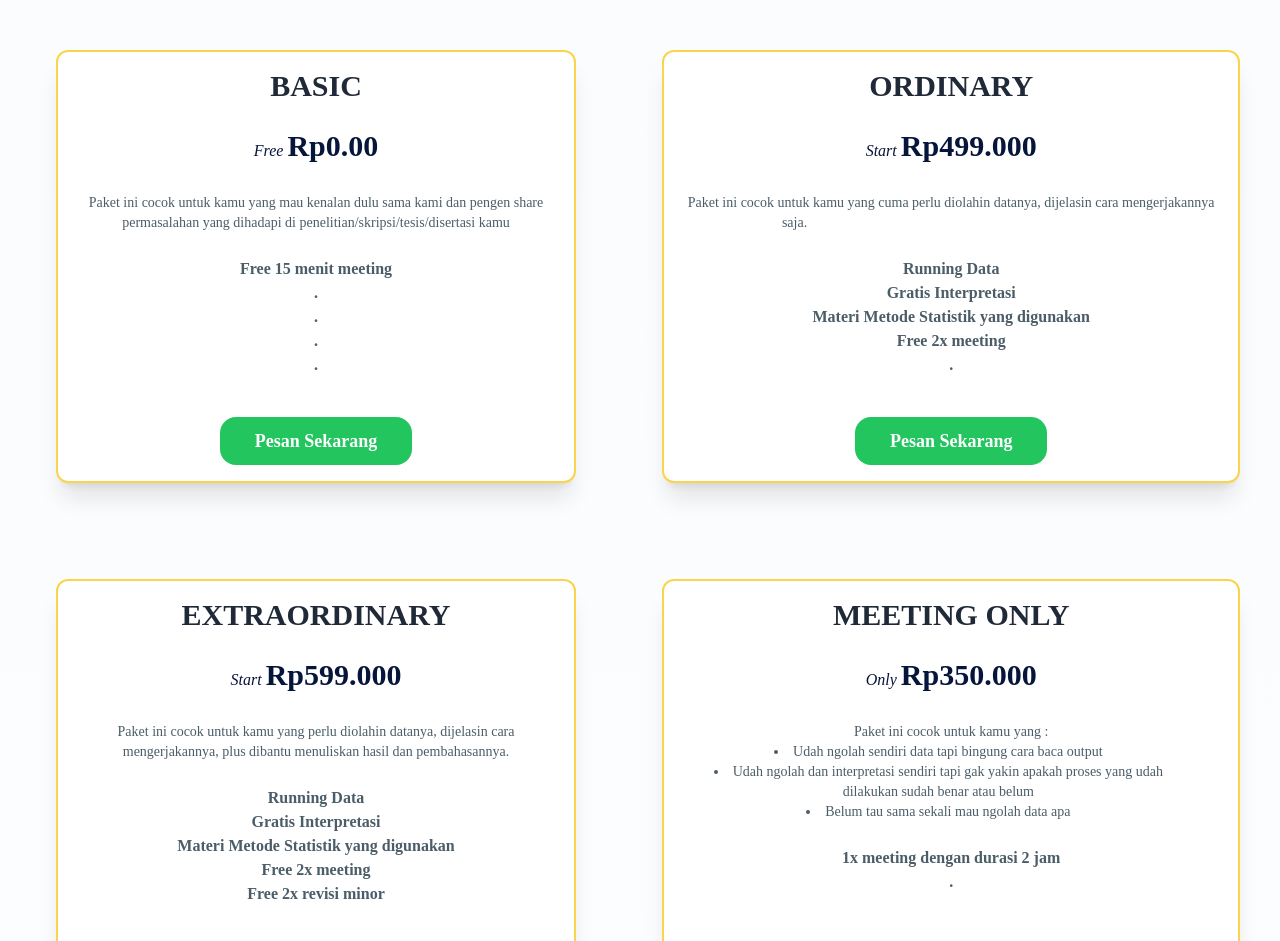
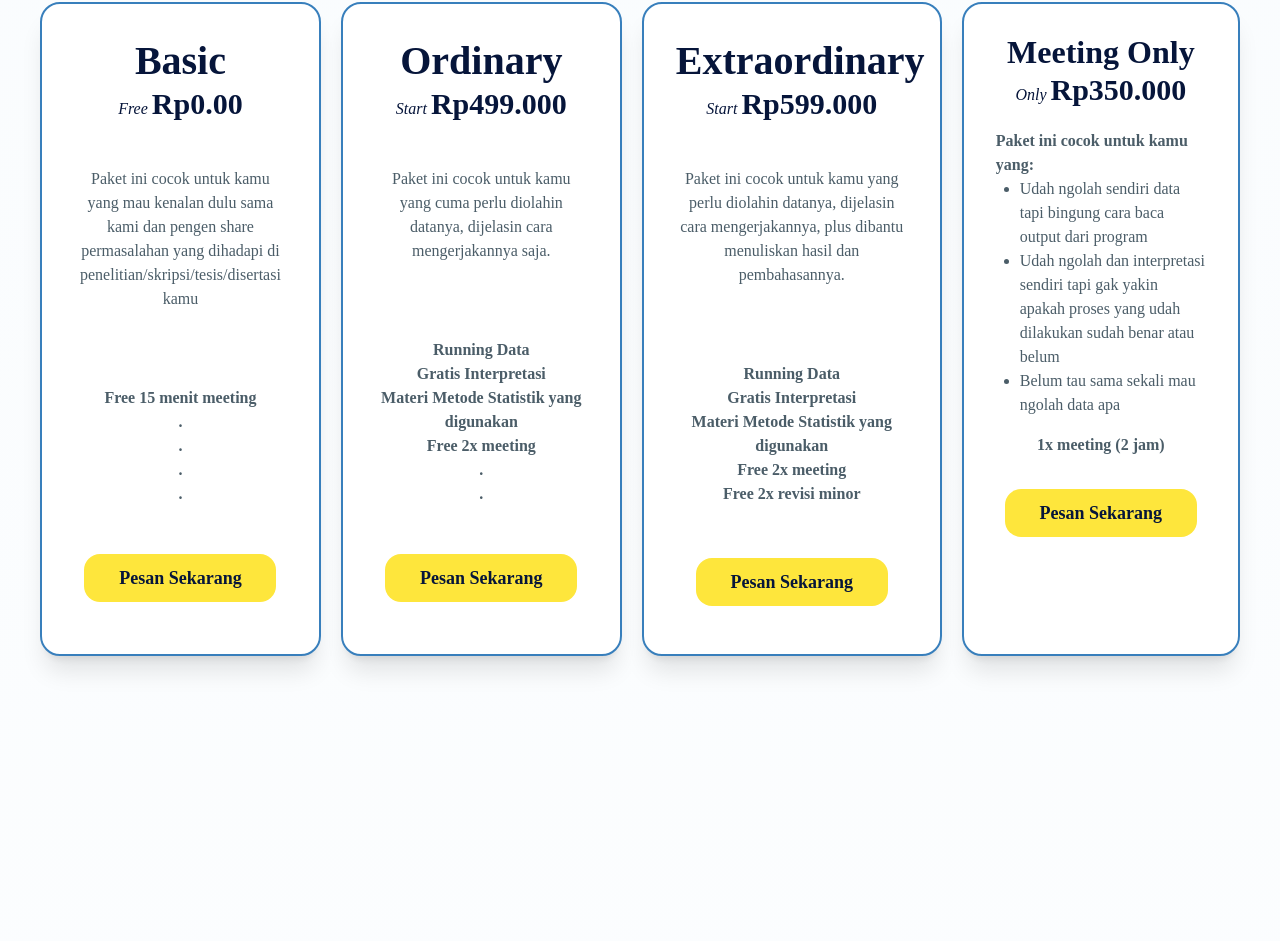
Before and after one commit to Farkhanariyasa/lanpage-ID, a React (Create React App) app: page / in a window 1280 px wide. Shown: the part 2855-3796 px from the top of the page. Built offline with nearby package versions, Linux system fonts and the light colour scheme; the HTML template or start-up script is replaced by a standard one.

Commit message:
pricing for desktop

```diff
--- a/src/components/PricingKonsultasi.js
+++ b/src/components/PricingKonsultasi.js
@@ -2,24 +2,16 @@ import React from "react";
 
 const PricingTutor = () => {
   return (
-    <div
-      class="flex-col xl:mb-[400px]"
-      data-aos="fade-down"
-      data-aos-delay="200"
-    >
-      <div class="flex flex-col sm:flex-row    ">
-        <div class="py-12 pr-12 pl-4  xl:w-[800px] ">
-          <div class="bg-white w-[115%] xl:w-[520px] border-amber-300 border-2 pt-4 rounded-xl space-y-6 overflow-hidden  transition-all duration-500 transform hover:-translate-y-6 hover:scale-105 shadow-xl hover:shadow-2xl cursor-pointer">
-            <div class="px-8 flex justify-center items-center">
-              <h4 class="text-3xl font-bold text-gray-800">BASIC</h4>
-            </div>
+    <div className="flex gap-x-[20px] xl:flex-row">
+      <div className="h-auto border-2 border-[#387fbc]  xl:w-[25%]  bg-white transition-all duration-500 transform xl:hover:-translate-y-6 hover:scale-10 shadow-xl hover:shadow-2xl cursor-pointer rounded-[20px] p-8 ">
+        <h2 className="h2 text-center">Basic</h2>
         <h1 class="text-3xl text-center font-bold">
           <span class="text-[16px] italic font-normal">Free </span>Rp0.00
         </h1>
-            <p class="px-4 text-center text-sm  font-secondary">
-              Paket ini cocok untuk kamu yang mau kenalan dulu sama kami dan
-              pengen share permasalahan yang dihadapi di
-              penelitian/skripsi/tesis/disertasi kamu
+        <p className="text-center mt-[40px] mb-[75px]">
+          Paket ini cocok untuk kamu yang mau kenalan dulu sama kami dan pengen
+          share permasalahan yang dihadapi di penelitian/skripsi/tesis/disertasi
+          kamu
         </p>
         <ul class="text-center">
           <li>
@@ -31,12 +23,12 @@ const PricingTutor = () => {
           <li>
             <div class="font-semibold">.</div>
             <div class="font-semibold">.</div>
-                <div class="font-semibold">.</div>
+            <div class="font-semibold mb-8">.</div>
           </li>
         </ul>
         <div class="text-center">
           <button
-                class="rounded-2xl h-12 w-48 bg-green-500 font-bold text-lg text-white relative overflow-hidden my-4"
+            class="rounded-2xl h-12  w-48 bg-[#FEE63C] font-bold text-lg text-primary relative overflow-hidden my-4"
             onClick={() => {
               window.open(
                 "https://wa.me/62811908400?text=Halo%20Admin%20Saya%20ingin%20order%20paket%20Basic",
@@ -48,22 +40,16 @@ const PricingTutor = () => {
           </button>
         </div>
       </div>
-        </div>
-        <div class="py-12 pl-4  xl:w-[800px]">
-          <div class="bg-white border-amber-300 border-2 pt-4 rounded-xl space-y-6 overflow-hidden  transition-all duration-500 transform hover:-translate-y-6 hover:scale-105 shadow-xl hover:shadow-2xl cursor-pointer">
-            <div class="px-8 flex justify-center items-center">
-              <h4 class="text-3xl font-bold text-gray-800">ORDINARY</h4>
-            </div>
+
+      <div className="h-auto border-2 border-[#387fbc]  xl:w-[25%]  bg-white transition-all duration-500 transform hover:-translate-y-6 hover:scale-10 shadow-xl hover:shadow-2xl cursor-pointer rounded-[20px] p-8 ">
+        <h2 className="h2 text-center">Ordinary</h2>
         <h1 class="text-3xl text-center font-bold">
           <span class="text-[16px] italic font-normal">Start </span>
           Rp499.000
         </h1>
-            <p class="px-4 text-center text-sm ">
-              Paket ini cocok untuk kamu yang cuma perlu diolahin datanya,
-              dijelasin cara mengerjakannya saja.
-              <span class="text-white">
-                dfkjshuyi sdfshduuuuuudjfsjdfjsdfjksdfsjdfdffsdn njjnnj
-              </span>
+        <p className="text-center mt-[40px] mb-[75px]">
+          Paket ini cocok untuk kamu yang cuma perlu diolahin datanya, dijelasin
+          cara mengerjakannya saja.
         </p>
         <ul class="text-center">
           <li>
@@ -82,11 +68,12 @@ const PricingTutor = () => {
           </li>
           <li>
             <div class="font-semibold">.</div>
+            <div class="font-semibold mb-8">.</div>
           </li>
         </ul>
-            <div class="text-center  ">
+        <div class="text-center">
           <button
-                class="rounded-2xl h-12 w-48 bg-green-500 font-bold text-lg text-white relative overflow-hidden my-4"
+            class="rounded-2xl h-12  w-48 bg-[#FEE63C] font-bold text-lg text-primary relative overflow-hidden my-4"
             onClick={() => {
               window.open(
                 "https://wa.me/62811908400?text=Halo%20Admin%20Saya%20ingin%20order%20paket%20Ordinary",
@@ -98,23 +85,16 @@ const PricingTutor = () => {
           </button>
         </div>
       </div>
-        </div>
-      </div>
 
-      <div class="flex flex-col  sm:flex-row">
-        <div class="py-12 pl-4 pr-12  xl:w-[800px]">
-          <div class="bg-white w-[115%] xl:w-[520px] border-amber-300 border-2 pt-4 rounded-xl space-y-6 overflow-hidden  transition-all duration-500 transform hover:-translate-y-6 hover:scale-105 shadow-xl hover:shadow-2xl cursor-pointer">
-            <div class="px-8 flex justify-center items-center">
-              <h4 class="text-3xl font-bold text-gray-800">EXTRAORDINARY</h4>
-            </div>
+      <div className="h-auto border-2 border-[#387fbc]  xl:w-[25%]  bg-white transition-all duration-500 transform hover:-translate-y-6 hover:scale-10 shadow-xl hover:shadow-2xl cursor-pointer rounded-[20px] p-8 ">
+        <h2 className="h2 text-center">Extraordinary</h2>
         <h1 class="text-3xl text-center font-bold">
           <span class="text-[16px] italic font-normal">Start </span>
           Rp599.000
         </h1>
-            <p class="px-4 text-center text-sm  font-secondary">
-              Paket ini cocok untuk kamu yang perlu diolahin datanya, dijelasin
-              cara mengerjakannya, plus dibantu menuliskan hasil dan
-              pembahasannya.
+        <p className="text-center mt-[40px] mb-[75px]">
+          Paket ini cocok untuk kamu yang perlu diolahin datanya, dijelasin cara
+          mengerjakannya, plus dibantu menuliskan hasil dan pembahasannya.
         </p>
         <ul class="text-center">
           <li>
@@ -132,12 +112,51 @@ const PricingTutor = () => {
             <div class="font-semibold">Free 2x meeting</div>
           </li>
           <li>
-                <div class="font-semibold">Free 2x revisi minor</div>
+            <div class="font-semibold mb-9">Free 2x revisi minor</div>
           </li>
         </ul>
-            <div class="text-center  ">
+        <div class="text-center">
           <button
-                class="rounded-2xl h-12 w-48 bg-green-500 font-bold text-lg text-white relative overflow-hidden my-4"
+            class="rounded-2xl h-12  w-48 bg-[#FEE63C] font-bold text-lg text-primary relative overflow-hidden my-4"
+            onClick={() => {
+              window.open(
+                "https://wa.me/62811908400?text=Halo%20Admin%20Saya%20ingin%20order%20paket%20Extraordinary",
+                "_blank"
+              );
+            }}
+          >
+            Pesan Sekarang
+          </button>
+        </div>
+      </div>
+
+      <div className="h-auto border-2 border-[#387fbc]  xl:w-[25%]  bg-white transition-all duration-500 transform hover:-translate-y-6 hover:scale-10 shadow-xl hover:shadow-2xl cursor-pointer rounded-[20px] p-4">
+        <h2 className="h2 text-[32px] mt-3 text-center">Meeting Only</h2>
+        <h1 class="text-3xl text-center font-bold">
+          <span class="text-[16px] italic font-normal">Only </span>Rp350.000
+        </h1>
+        <div class="p-4">
+          <p class="font-bold">Paket ini cocok untuk kamu yang:</p>
+          <ul class="list-disc pl-6">
+            <li>
+              Udah ngolah sendiri data tapi bingung cara baca output dari
+              program
+            </li>
+            <li>
+              Udah ngolah dan interpretasi sendiri tapi gak yakin apakah proses
+              yang udah dilakukan sudah benar atau belum
+            </li>
+            <li>Belum tau sama sekali mau ngolah data apa</li>
+          </ul>
+          <ul class="text-center mt-4">
+            <li>
+              <div class="font-semibold">1x meeting (2 jam)</div>
+            </li>
+          </ul>
+        </div>
+        <div class="text-center">
+          <button
+            class="rounded-2xl h-12 w-48 bg-[#FEE63C] font-bold text-lg text-primary relative overflow-hidden my-4"
             onClick={() => {
               window.open(
                 "https://wa.me/62811908400?text=Halo%20Admin%20Saya%20ingin%20order%20paket%20Extraordinary",
@@ -150,50 +169,6 @@ const PricingTutor = () => {
         </div>
       </div>
     </div>
-        <div class="py-12 pl-4 xl:w-[800px]">
-          <div class="bg-white border-amber-300 border-2 pt-4 rounded-xl space-y-6 overflow-hidden  transition-all duration-500 transform hover:-translate-y-6 hover:scale-105 shadow-xl hover:shadow-2xl cursor-pointer">
-            <div class="px-8 flex justify-center items-center">
-              <h4 class="text-3xl font-bold text-gray-800">MEETING ONLY</h4>
-            </div>
-            <h1 class="text-3xl text-center font-bold">
-              <span class="text-[16px] italic font-normal">Only </span>Rp350.000
-            </h1>
-            <p class="px-4 text-center text-sm flex-col justify-start items-center">
-              Paket ini cocok untuk kamu yang :
-              <ul class="list-disc list-inside w-[250px] pl-[16px] xl:w-[500px] font-secondary">
-                <li>Udah ngolah sendiri data tapi bingung cara baca output</li>
-                <li>
-                  Udah ngolah dan interpretasi sendiri tapi gak yakin apakah
-                  proses yang udah dilakukan sudah benar atau belum
-                </li>
-                <li>Belum tau sama sekali mau ngolah data apa </li>
-              </ul>
-            </p>
-            <ul class="text-center">
-              <li>
-                <div class="font-semibold">1x meeting dengan durasi 2 jam</div>
-              </li>
-              <li class="mb-[33px]">
-                <div class="font-semibold">.</div>
-              </li>
-            </ul>
-            <div class="text-center  ">
-              <button
-                class="rounded-2xl h-12 w-48 bg-green-500 font-bold text-lg text-white relative overflow-hidden my-4"
-                onClick={() => {
-                  window.open(
-                    "https://wa.me/62811908400?text=Halo%20Admin%20Saya%20ingin%20order%20paket%20Meeting%20Only",
-                    "_blank"
-                  );
-                }}
-              >
-                Pesan Sekarang
-              </button>
-            </div>
-          </div>
-        </div>
-      </div>
-    </div>
   );
 };
 
--- a/src/components/PricingTutor.js
+++ b/src/components/PricingTutor.js
@@ -2,75 +2,24 @@ import React from "react";
 
 const PricingTutor = () => {
   return (
-    <div className="flex gap-x-[20px] xl:flex-row">
-      <div className="h-auto border-2 border-[#387fbc]  xl:w-[25%]  bg-white transition-all duration-500 transform xl:hover:-translate-y-6 hover:scale-10 shadow-xl hover:shadow-2xl cursor-pointer rounded-[20px] p-8 ">
-        <h2 className="h2 text-center">Basic</h2>
+    <div className="flex justify-center gap-x-[20px] xl:flex-row">
+      <div className="h-auto border-2 border-[#387fbc]  xl:w-[25%]  bg-white transition-all duration-500 transform hover:-translate-y-6 hover:scale-10 shadow-xl hover:shadow-2xl cursor-pointer rounded-[20px] p-8 ">
+        <h2 className="h2 text-center">Introvert</h2>
         <h1 class="text-3xl text-center font-bold">
-          <span class="text-[16px] italic font-normal">Free </span>Rp0.00
+          <span class="text-[16px] italic font-normal">Mulai dari </span>
+          Rp299.000
         </h1>
-        <p className="text-center mt-[40px] mb-[75px]">
-          Paket ini cocok untuk kamu yang mau kenalan dulu sama kami dan pengen
-          share permasalahan yang dihadapi di penelitian/skripsi/tesis/disertasi
-          kamu
-        </p>
+        <div class="p-4 text-center">
+          Paket ini cocok buat kamu yang pengen belajar dan ditutorin one-on-one
+          (private). Pastinya tutor kami profesional, berpengalaman, dan dengan
+          berbagai tipe kepribadian.
+        </div>
         <ul class="text-center">
-          <li>
-            <div class="font-semibold">Free 15 menit meeting</div>
-          </li>
-          <li>
-            <div class="font-semibold">.</div>
-          </li>
-          <li>
-            <div class="font-semibold">.</div>
-            <div class="font-semibold">.</div>
-            <div class="font-semibold mb-8" >.</div>
-          </li>
+          <li>&bull; Mau request yang sesama introvert?</li>
+          <li>&bull; Mau yang heboh?</li>
+          <li>&bull; Atau malah yang setengah-setengah?</li>
         </ul>
-        <div class="text-center">
-          <button
-            class="rounded-2xl h-12  w-48 bg-[#FEE63C] font-bold text-lg text-primary relative overflow-hidden my-4"
-            onClick={() => {
-              window.open(
-                "https://wa.me/62811908400?text=Halo%20Admin%20Saya%20ingin%20order%20paket%20Basic",
-                "_blank"
-              );
-            }}
-          >
-            Pesan Sekarang
-          </button>
-        </div>
-      </div>
-
-      <div className="h-auto border-2 border-[#387fbc]  xl:w-[25%]  bg-white transition-all duration-500 transform hover:-translate-y-6 hover:scale-10 shadow-xl hover:shadow-2xl cursor-pointer rounded-[20px] p-8 ">
-        <h2 className="h2 text-center">Ordinary</h2>
-        <h1 class="text-3xl text-center font-bold">
-          <span class="text-[16px] italic font-normal">Start </span>
-          Rp499.000
-        </h1>
-        <p className="text-center mt-[40px] mb-[75px]">
-          Paket ini cocok untuk kamu yang cuma perlu diolahin datanya, dijelasin
-          cara mengerjakannya saja.
-        </p>
-        <ul class="text-center">
-          <li>
-            <div class="font-semibold">Running Data</div>
-          </li>
-          <li>
-            <div class="font-semibold">Gratis Interpretasi</div>
-          </li>
-          <li>
-            <div class="font-semibold">
-              Materi Metode Statistik yang digunakan
-            </div>
-          </li>
-          <li>
-            <div class="font-semibold">Free 2x meeting</div>
-          </li>
-          <li>
-            <div class="font-semibold">.</div>
-            <div class="font-semibold mb-8">.</div>
-          </li>
-        </ul>
+        <div class="text-center">Ada semua kok di tim kami!</div>
         <div class="text-center">
           <button
             class="rounded-2xl h-12  w-48 bg-[#FEE63C] font-bold text-lg text-primary relative overflow-hidden my-4"
@@ -86,77 +35,24 @@ const PricingTutor = () => {
         </div>
       </div>
 
-      <div className="h-auto border-2 border-[#387fbc]  xl:w-[25%]  bg-white transition-all duration-500 transform hover:-translate-y-6 hover:scale-10 shadow-xl hover:shadow-2xl cursor-pointer rounded-[20px] p-8 ">
-        <h2 className="h2 text-center">Extraordinary</h2>
+      <div className="h-auto border-2 border-[#387fbc]  xl:w-[25%]  bg-white transition-all duration-500 transform hover:-translate-y-6 hover:scale-10 shadow-xl hover:shadow-2xl cursor-pointer rounded-[20px] p-4">
+        <h2 className="h2 text-[32px] mt-3 text-center">Ekstrovert</h2>
         <h1 class="text-3xl text-center font-bold">
-          <span class="text-[16px] italic font-normal">Start </span>
-          Rp599.000
+          <span class="text-[16px] italic font-normal">Mulai dari </span>
+          Rp 99.000
         </h1>
-        <p className="text-center mt-[40px] mb-[75px]">
-          Paket ini cocok untuk kamu yang perlu diolahin datanya, dijelasin cara
-          mengerjakannya, plus dibantu menuliskan hasil dan pembahasannya.
-        </p>
-        <ul class="text-center">
-          <li>
-            <div class="font-semibold">Running Data</div>
-          </li>
-          <li>
-            <div class="font-semibold">Gratis Interpretasi</div>
-          </li>
-          <li>
-            <div class="font-semibold">
-              Materi Metode Statistik yang digunakan
-            </div>
-          </li>
-          <li>
-            <div class="font-semibold">Free 2x meeting</div>
-          </li>
-          <li>
-            <div class="font-semibold mb-9">Free 2x revisi minor</div>
-          </li>
-        </ul>
-        <div class="text-center">
-          <button
-            class="rounded-2xl h-12  w-48 bg-[#FEE63C] font-bold text-lg text-primary relative overflow-hidden my-4"
-            onClick={() => {
-              window.open(
-                "https://wa.me/62811908400?text=Halo%20Admin%20Saya%20ingin%20order%20paket%20Extraordinary",
-                "_blank"
-              );
-            }}
-          >
-            Pesan Sekarang
-          </button>
-        </div>
-      </div>
-
-      <div className="h-auto border-2 border-[#387fbc]  xl:w-[25%]  bg-white transition-all duration-500 transform hover:-translate-y-6 hover:scale-10 shadow-xl hover:shadow-2xl cursor-pointer rounded-[20px] p-4">
-        <h2 className="h2 text-[32px] mt-3 text-center">Meeting Only</h2>
-        <h1 class="text-3xl text-center font-bold">
-          <span class="text-[16px] italic font-normal">Only </span>Rp350.000
-        </h1>
-        <div class="p-4">
-          <p class="font-bold">Paket ini cocok untuk kamu yang:</p>
-          <ul class="list-disc pl-6">
-            <li>
-              Udah ngolah sendiri data tapi bingung cara baca output dari
-              program
-            </li>
-            <li>
-              Udah ngolah dan interpretasi sendiri tapi gak yakin apakah proses
-              yang udah dilakukan sudah benar atau belum
-            </li>
-            <li>Belum tau sama sekali mau ngolah data apa</li>
-          </ul>
-          <ul class="text-center mt-4">
-            <li>
-              <div class="font-semibold">1x meeting (2 jam)</div>
-            </li>
-          </ul>
+        <h3 className="h3 text-[16px] mt-3 text-center">
+          per orang (min. 3 orang)
+        </h3>
+        <div class="p-4 text-center">
+          Paket ini cocok untuk kamu yang pengen belajar ramean bareng
+          temen-temen. Tenang aja, kami punya tutor yang profesional,
+          berpengalaman dan pastinya asik banget sehingga kamu pasti bisa ngerti
+          materi Statistik dengan sangat mudah!
         </div>
         <div class="text-center">
           <button
-            class="rounded-2xl h-12 w-48 bg-[#FEE63C] font-bold text-lg text-primary relative overflow-hidden my-4"
+            class="rounded-2xl h-12 w-48 bg-[#FEE63C] font-bold text-lg text-primary relative overflow-hidden mt-28"
             onClick={() => {
               window.open(
                 "https://wa.me/62811908400?text=Halo%20Admin%20Saya%20ingin%20order%20paket%20Extraordinary",
```
Lines whose indentation alone changed are shown as unchanged.
